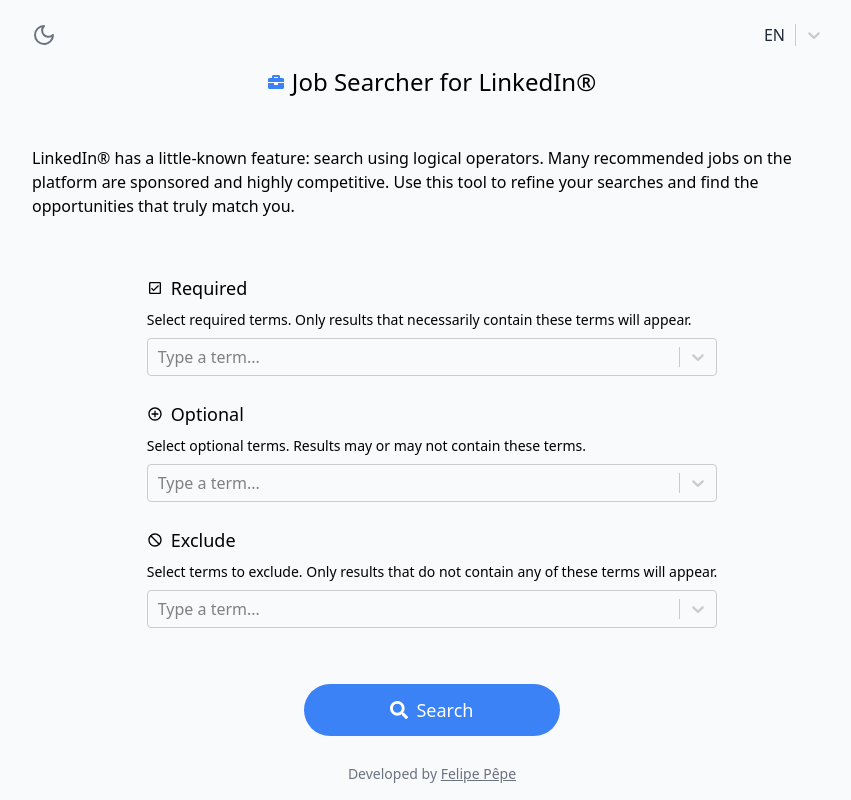
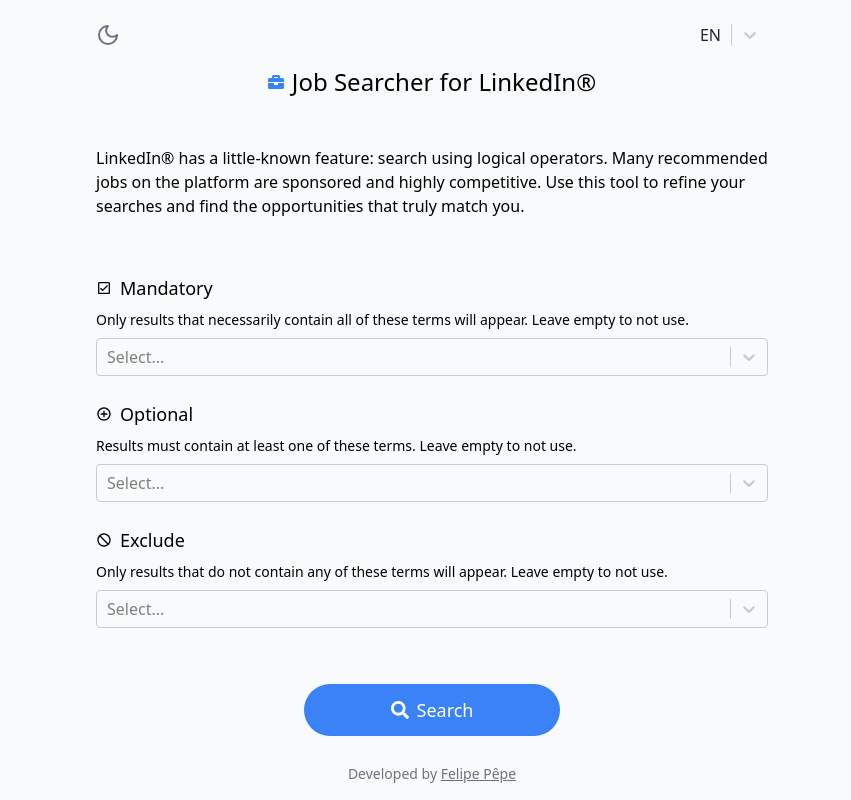
Before and after one commit to lipe-pepe/linkedin-search, a Next.js app: page /en in a window 1280 px wide. Shown: the whole page, without its empty margins (208-1059 px from the left). Built offline with nearby package versions, Linux system fonts and the light colour scheme.

Commit message:
fix: :bug: fixed text and layout

```diff
--- a/messages/en.json
+++ b/messages/en.json
@@ -6,19 +6,19 @@
   },
   "Form": {
     "mandatory": {
-      "title": "Required",
-      "description": "Select required terms. Only results that necessarily contain these terms will appear.",
-      "placeholder": "Type a term..."
+      "title": "Mandatory",
+      "description": "Only results that necessarily contain all of these terms will appear. Leave empty to not use.",
+      "placeholder": "Select..."
     },
     "include": {
       "title": "Optional",
-      "description": "Select optional terms. Results may or may not contain these terms.",
-      "placeholder": "Type a term..."
+      "description": "Results must contain at least one of these terms. Leave empty to not use.",
+      "placeholder": "Select..."
     },
     "exclude": {
       "title": "Exclude",
-      "description": "Select terms to exclude. Only results that do not contain any of these terms will appear.",
-      "placeholder": "Type a term..."
+      "description": "Only results that do not contain any of these terms will appear. Leave empty to not use.",
+      "placeholder": "Select..."
     },
     "button": "Search"
   }
--- a/messages/pt.json
+++ b/messages/pt.json
@@ -7,18 +7,18 @@
   "Form": {
     "mandatory": {
       "title": "Obrigatórios",
-      "description": "Selecione termos obrigatórios. Só aparecerão resultados que necessariamente contêm esses termos",
-      "placeholder": "Digite o termo..."
+      "description": "Só aparecerão resultados que necessariamente contêm todos esses termos. Deixe vazio para não usar.",
+      "placeholder": "Selecione..."
     },
     "include": {
       "title": "Opcionais",
-      "description": "Selecione termos opcionais. Os resultados podem ou não conter esses termos",
-      "placeholder": "Digite o termo..."
+      "description": "Os resultados devem conter pelo menos um desses termos. Deixe vazio para não usar.",
+      "placeholder": "Selecione..."
     },
     "exclude": {
       "title": "Excluir",
-      "description": "Selecione termos para excluir. Só aparecerão resultados que não contêm nenhum desses termos",
-      "placeholder": "Digite o termo..."
+      "description": "Só aparecerão resultados que não contêm nenhum desses termos. Deixe vazio para não usar.",
+      "placeholder": "Selecione..."
     },
     "button": "Buscar"
   }
--- a/src/app/[locale]/page.tsx
+++ b/src/app/[locale]/page.tsx
@@ -8,10 +8,10 @@
   const t = await getTranslations("HomePage");
   return (
     <main className="min-h-screen flex flex-col items-center">
-      <div className="w-full max-w-4xl px-6 sm:px-8 lg:px-12 pt-4">
+      <div className="w-full max-w-3xl px-6 sm:px-8 lg:px-12 pt-4">
         <Header />
       </div>
-      <div className="flex-1 w-full max-w-4xl px-4 sm:px-6 lg:px-12 flex flex-col items-center justify-center gap-12">
+      <div className="flex-1 w-full max-w-3xl px-4 sm:px-6 lg:px-12 flex flex-col items-center justify-center gap-12">
         <div className="flex flex-wrap items-center gap-2">
           <div className="text-primary">
             <FaBriefcase />
@@ -21,7 +21,7 @@
         <p>{t("about")}</p>
         <Form />
       </div>
-      <footer className="w-full max-w-4xl px-4 sm:px-6 lg:px-12 py-4 text-center text-sm text-[var(--color-neutral)]">
+      <footer className="w-full max-w-3xl px-4 sm:px-6 lg:px-12 py-4 text-center text-sm text-[var(--color-neutral)]">
         {t("developed")}{" "}
         <Link
           className="underline "
--- a/src/components/form.tsx
+++ b/src/components/form.tsx
@@ -58,7 +58,10 @@
   };
 
   return (
-    <form className="flex flex-col items-center gap-2" onSubmit={handleSubmit}>
+    <form
+      className="flex flex-col w-full items-center gap-2"
+      onSubmit={handleSubmit}
+    >
       <TermsContext value={terms}>
         <Select
           icon={<MdOutlineCheckBox />}
```
